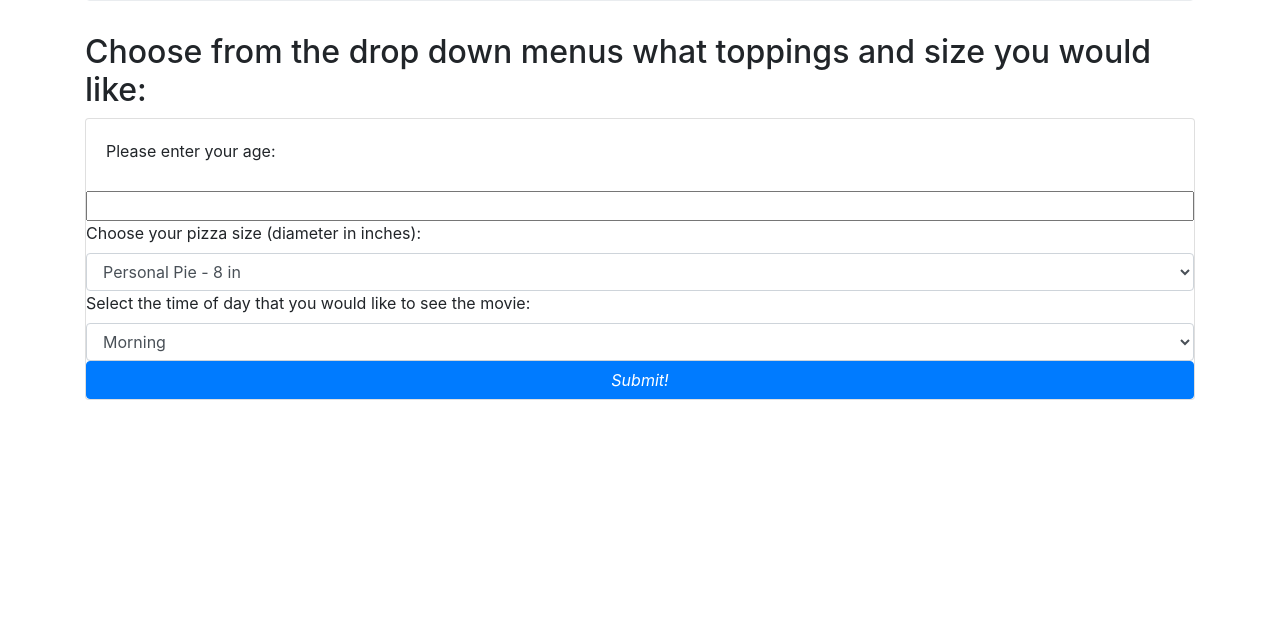
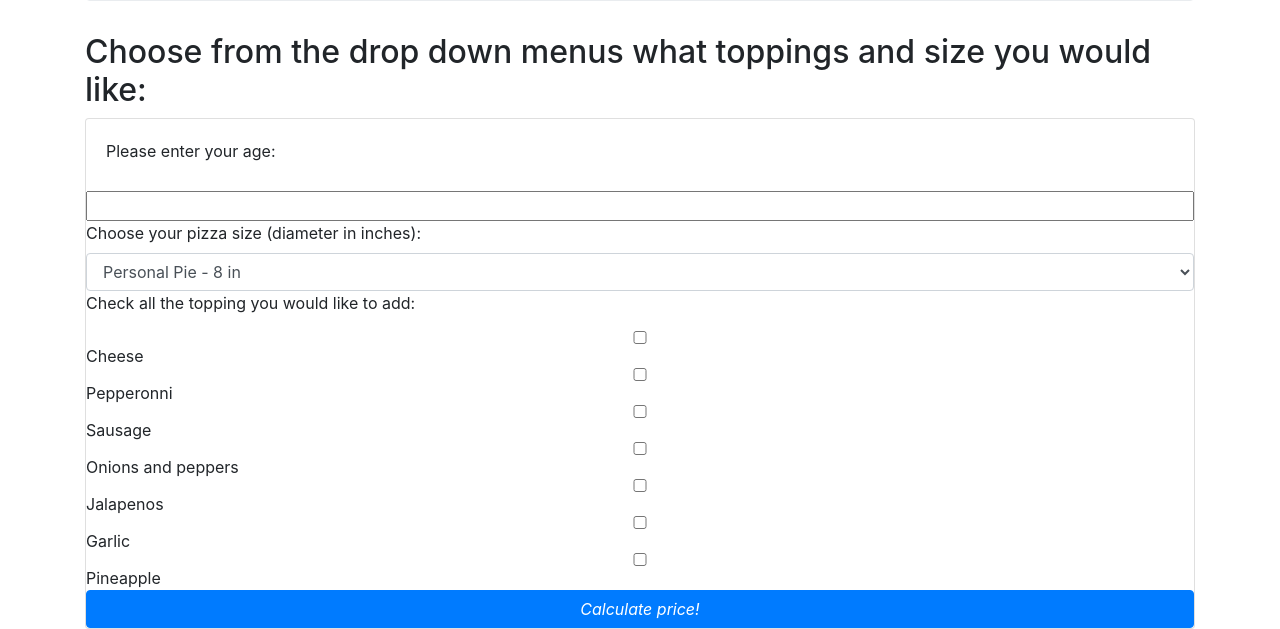
Before and after one commit to freiland/pizza-parlor, a plain HTML site: page index.html in a window 1280 px wide. Shown: the part 183-812 px from the top of the page. Drawn offline with Linux system fonts and the light colour scheme.

Commit message:
add checkboxes to html for topping selection

```diff
--- a/index.html
+++ b/index.html
@@ -29,19 +29,18 @@
 
       </select>
 
-      <label for="time">Select the time of day that you would like to see the movie:</label>
-      <select class="form-control" id="time">
-        <option value="0">Morning</option>
-        <option value="1">Early afternoon</option>
-        <option value="2">Late afternoon</option>
-        <option value="3">Evening</option>
-        <option value="4">Late night</option>
-
-      </select>
+      <p>Check all the topping you would like to add:</p>
+        <input type="checkbox" name="toppings" value="cheese">Cheese<br>
+        <input type="checkbox" name="toppings" value="pepperonni">Pepperonni<br>
+        <input type="checkbox" name="toppings" value="sausage">Sausage<br>
+        <input type="checkbox" name="toppings" value="onions">Onions and peppers<br>
+        <input type="checkbox" name="toppings" value="jalapenos">Jalapenos<br>
+        <input type="checkbox" name="toppings" value="garlic">Garlic<br>
+        <input type="checkbox" name="toppings" value="pineapple">Pineapple<br>
 
 
 
-    <button type="submit" class="btn btn-primary"><em>Submit!</em></button>
+    <button type="submit" class="btn btn-primary"><em>Calculate price!</em></button>
   </form>
   <div class="answer">
 
--- a/js/scripts.js
+++ b/js/scripts.js
@@ -24,6 +24,4 @@ let toppingsAdjust = {
   "jalapenos": 0.75,
   "garlic": 0.5,
   "pineapple": 0.75,
-
-
 }
```
